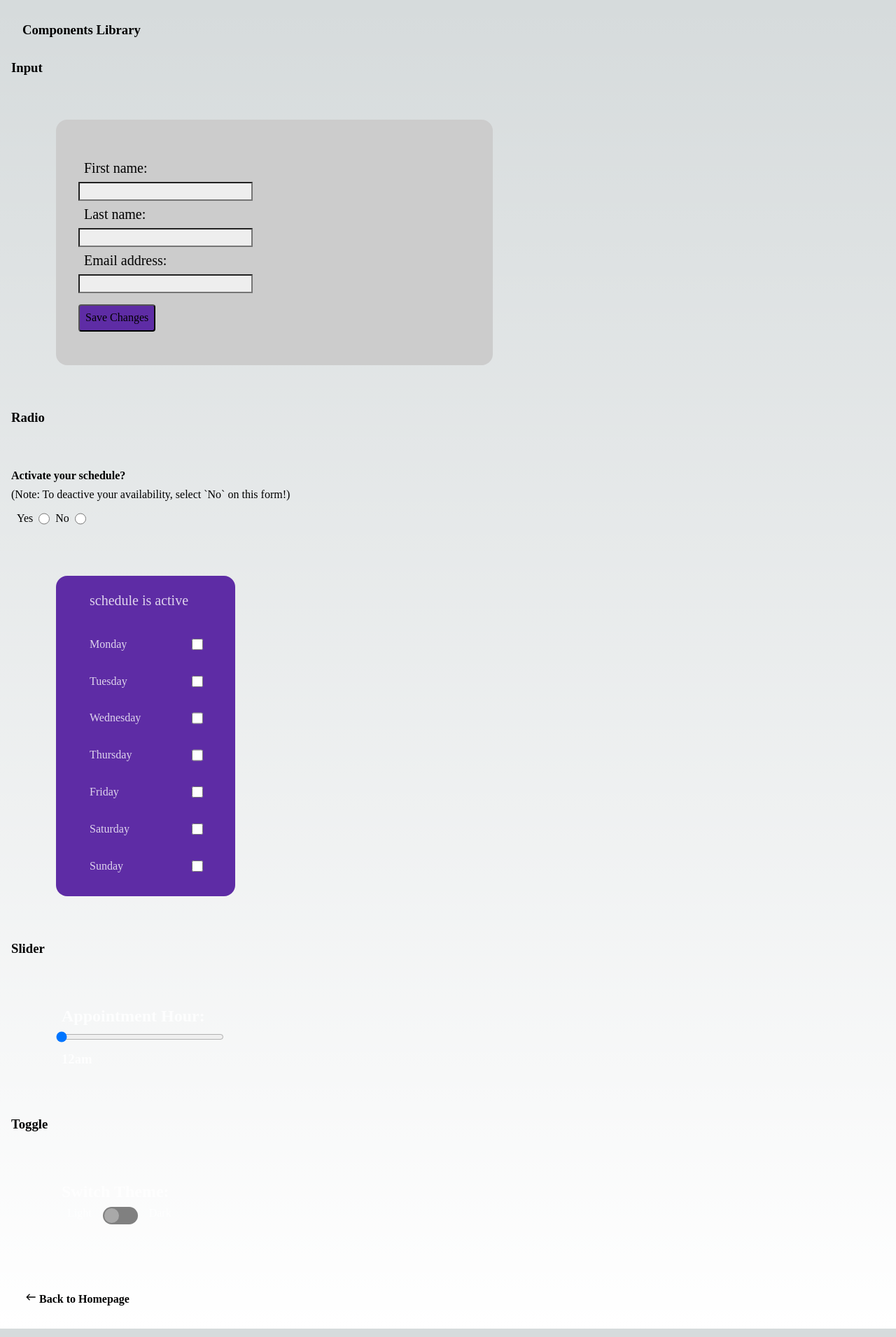
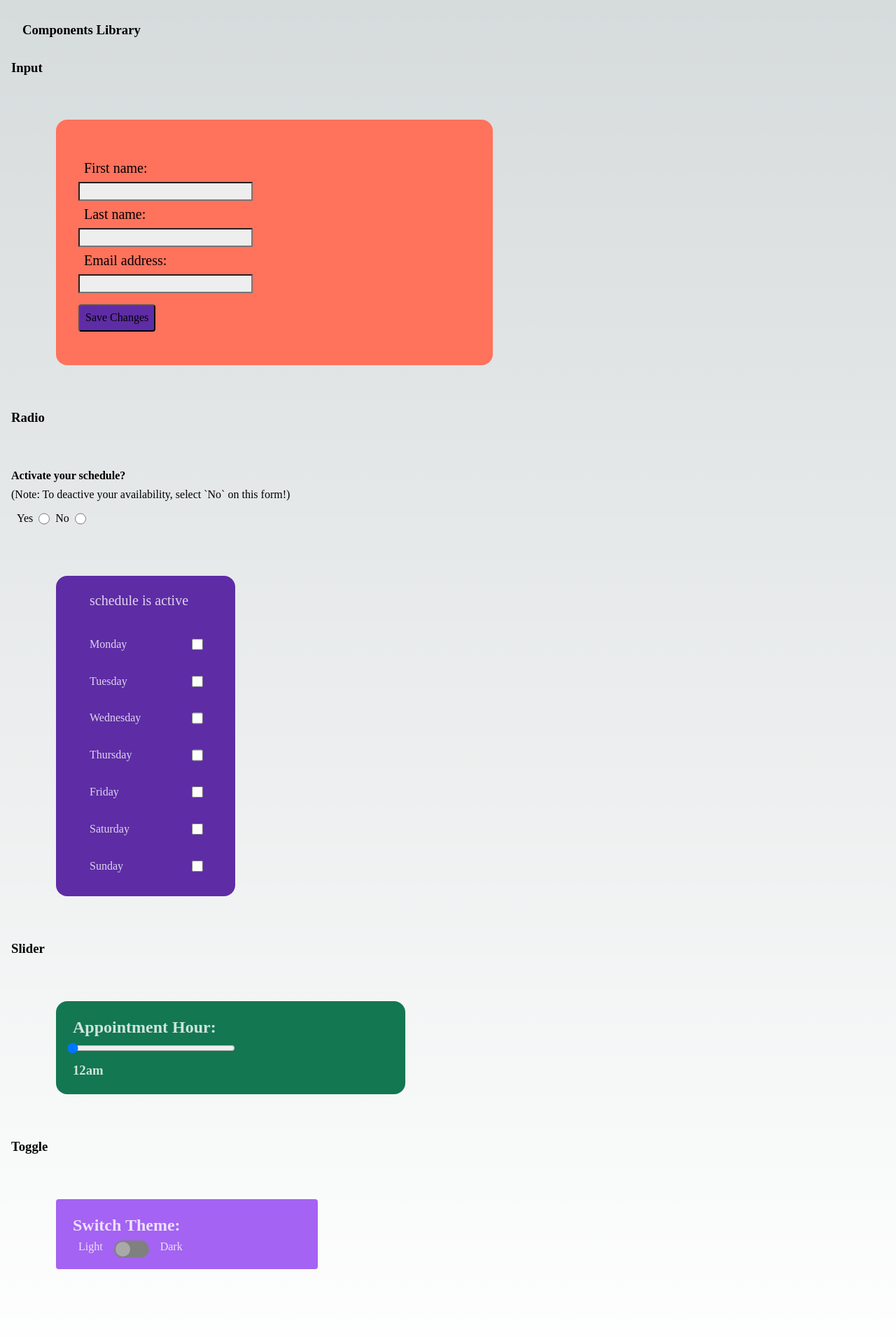
Before and after one commit to fullstackaubrey/compsWithNextjs, a Next.js app: page /components in a window 1280 px wide. Shown: the top 1911 px of the page at 70% size. Built offline with nearby package versions, Linux system fonts and the light colour scheme.

Commit message:
added theme color change with toggle

```diff
--- a/src/components/Input/Input.comp.js
+++ b/src/components/Input/Input.comp.js
@@ -25,7 +25,7 @@ function Input() {
   return (
     <div>
       <h3>Input</h3>
-      <div className="br4 ma5 pa4 black bg-moon-gray w-50">
+      <div className="br4 ma5 pa4 black bg-light-red w-50">
         <label className="ma3">
           <p className="f4 pa2">First name:</p>
           <input
@@ -57,7 +57,7 @@ function Input() {
         </label>
 
         <input
-          className="flex pointer br2 mv3 pa2 dim bg-purple hover-bg-dark-green"
+          className="flex dim pointer br2 mv3 pa2 bg-purple hover-bg-dark-green"
           type="submit"
           value={saveButton}
           onClick={saveHandler}
--- a/src/components/Slider/Slider.comp.js
+++ b/src/components/Slider/Slider.comp.js
@@ -1,4 +1,4 @@
-import {useState, useEffect} from 'react';
+import { useState, useEffect } from 'react';
 import styles from './Slider.module.css';
 
 function Slider() {
@@ -14,13 +14,13 @@ function Slider() {
   }
 
   useEffect(() => {
-  if (count < 13 ) {
+    if (count < 13) {
       setTimeOfDay('am')
     } else {
       setTimeOfDay('pm')
     }
 
-  if (count < 15 ) {
+    if (count < 15) {
       setHour(count - 1); // When in doubt, console.log(count), and compare with hour.
     }
 
@@ -33,7 +33,7 @@ useEffect(() => {
     if (count == 14) {
       setHour(1) // PM starts here: 1 PM
     }
-  if (count >= 15 ) {
+    if (count >= 15) {
       setHour(count - 13) // Adds one hour to the previous hour (1 PM) --> Continues ++ till Clock End.
     }
   }, [count])
@@ -42,7 +42,7 @@ useEffect(() => {
   return (
     <div>
       <h3>Slider</h3>
-        <div className="ma5 white-80">
+      <div className="ma5 pa3 br4 white-80 bg-dark-green hover-bg-green w-40">
         <label>
           <h2 className="pa2">
             Appointment Hour:
--- a/src/components/Slider/Slider.module.css
+++ b/src/components/Slider/Slider.module.css
@@ -1,4 +1,5 @@
 .hoursSlider {
   width: 240px;
+  cursor: pointer;
   background-color: gray;
 }
--- a/src/components/Toggle/Toggle.comp.js
+++ b/src/components/Toggle/Toggle.comp.js
@@ -1,42 +1,46 @@
-import {useState} from 'react';
+import { useState } from 'react';
 import styles from './Toggle.module.css';
 
 function Toggle() {
+  const backgroundColorHandler = (bgcolor, txcolor) => {
+    document.body.style.background = bgcolor;
+    document.body.style.color = txcolor;
+  }
+
   const [toggle, setToggle] = useState(false);
-  // console.log("start", toggle)
-
   const handleToggle = () => {
     setToggle(!toggle)
+
+    if (toggle === true) {
+      backgroundColorHandler('blanchedalmond', 'brown')
+    } else {
+      backgroundColorHandler('black', 'white')
+    }
   }
 
   return (
     <div>
-    <h3>Toggle</h3>
-      <div className="ma5 white-80">
+      <h3>Toggle</h3>
+      <div className="ma5 pa3 br2 white-80 bg-light-purple hover-bg-purple w-30">
         <h2 className="pa2">
           Switch Theme:
         </h2>
-
         <div className="flex">
-
           <p className="ph3">
             Light
           </p>
-
           <label className={styles.hiddenCheckbox}>
             <input
-            type="checkbox"
-            onChange={handleToggle}/>
+              type="checkbox"
+              onChange={handleToggle} />
             <span className={styles.switchTheme} />
           </label>
-
           <p className="ph3">
             Dark
           </p>
-
         </div>
       </div>
-  </div>
+    </div>
   )
 }
 
```
Lines whose indentation alone changed are shown as unchanged.
